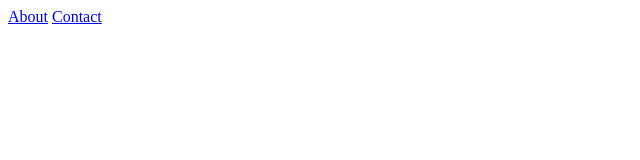
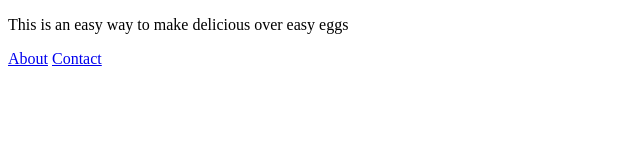
Before and after one commit to JLarson96/web-dev-hw, a plain HTML site: page project-2/index.html in a window 1280 px wide. Shown: the whole page, without its empty margins (0-640 px from the left). Drawn offline with Linux system fonts and the light colour scheme.

Commit message:
paragraph

```diff
--- a/project-2/index.html
+++ b/project-2/index.html
@@ -14,6 +14,7 @@
   </head>
   <body>
     <div id="description" class="page-block center">
+      <p>This is an easy way to make delicious over easy eggs</p>
     <nav id="main-menu">
     <a href="./pages/about.html">About</a>
     <a href="./pages/contact.html">Contact</a>
```
